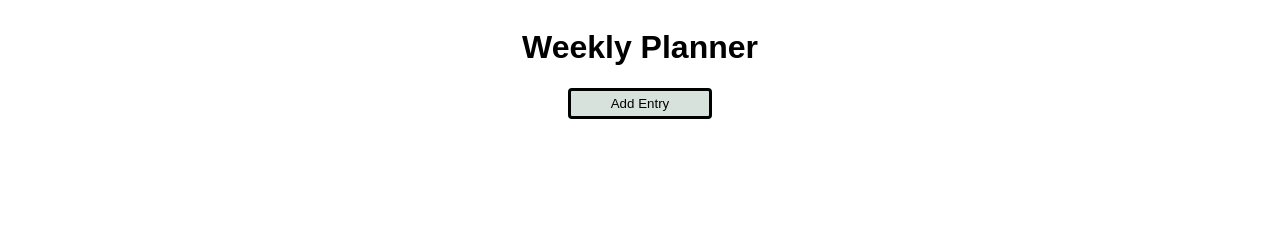
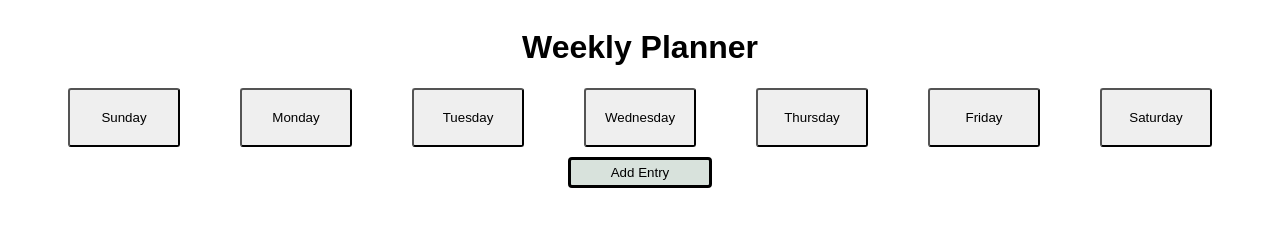
Before and after one commit to DevJosephLee/week-planner, a plain HTML site: page index.html in a window 1280 px wide. Drawn offline with Linux system fonts and the light colour scheme; a web font is replaced by a local one.

Commit message:
added day of the week buttons

```diff
--- a/index.html
+++ b/index.html
@@ -17,6 +17,15 @@
     </div>
   </header>
   <div class="container">
+    <div class="row justify-content-space-evenly margin-bottom">
+      <button class="days-button" data-view="sunday">Sunday</button>
+      <button class="days-button" data-view="monday">Monday</button>
+      <button class="days-button" data-view="tuesday">Tuesday</button>
+      <button class="days-button" data-view="wednesday">Wednesday</button>
+      <button class="days-button" data-view="thursday">Thursday</button>
+      <button class="days-button" data-view="friday">Friday</button>
+      <button class="days-button" data-view="saturday">Saturday</button>
+    </div>
     <div class="row justify-content-center">
       <button class="button-add-entry">Add Entry</button>
     </div>
--- a/styles.css
+++ b/styles.css
@@ -21,6 +21,10 @@ body {
 
 .justify-content-center {
   justify-content: center;
+}
+
+.justify-content-space-evenly {
+  justify-content: space-evenly;
 }
 
 .planner-notes {
@@ -71,3 +75,12 @@ body {
 .hidden {
   display: none;
 }
+
+.days-button {
+  padding-top: 20px;
+  padding-bottom: 20px;
+  padding-left: 3px;
+  padding-right: 3px;
+  border-radius: 3px;
+  width: 7rem;
+}
```
